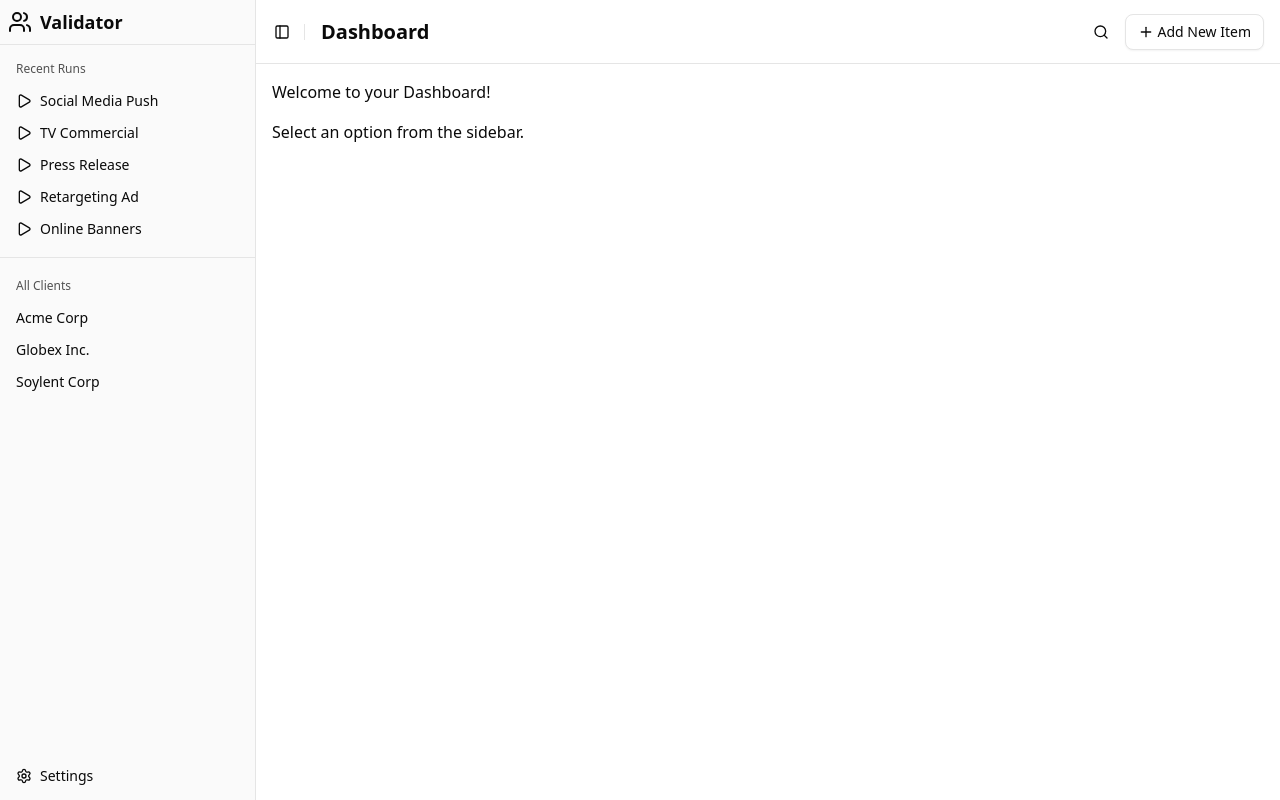
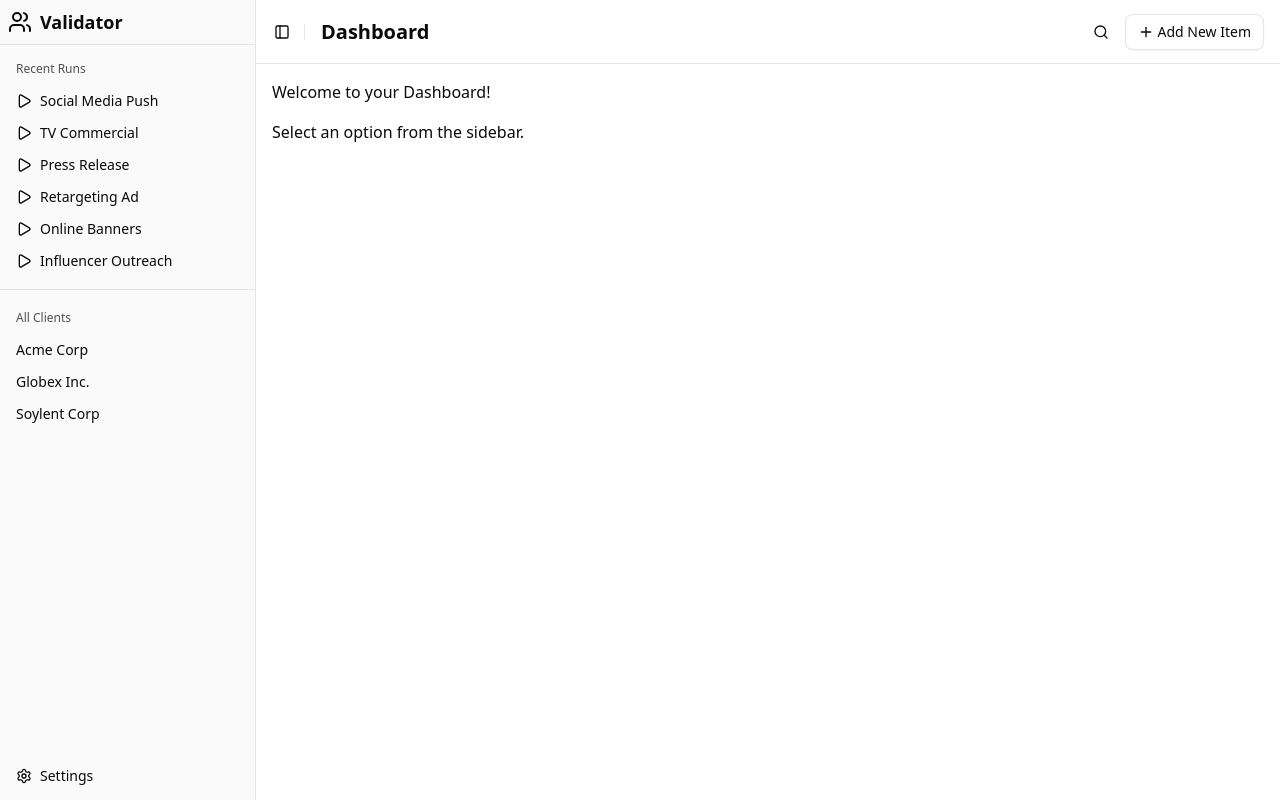
Before and after one commit to baucucu/validator-helper-nextjs, a Next.js app: page /dashboard in a window 1280 px wide. Built offline with nearby package versions, Linux system fonts and the light colour scheme.

Commit message:
Fix campaign ID association in dummy data for Influencer Outreach in AppSidebar. Ensure consistency in campaignId references across dummyRuns and dummyRecentRuns.

```diff
--- a/components/app-sidebar.jsx
+++ b/components/app-sidebar.jsx
@@ -49,7 +49,7 @@ const dummyRuns = {
     ],
     campaign2_1: [
         { id: 'run2_1_1', name: 'Press Release', campaignId: 'campaign2_1' },
-        { id: 'run2_1_2', name: 'Influencer Outreach', campaignId: 'run2_1_2' },
+        { id: 'run2_1_2', name: 'Influencer Outreach', campaignId: 'campaign2_1' },
     ],
     campaign3_1: [
         { id: 'run3_1_1', name: 'SEO Audit', campaignId: 'campaign3_1' },
@@ -70,6 +70,7 @@ const dummyRecentRuns = [
     { id: 'run2_1_1', name: 'Press Release', campaignId: 'campaign2_1' },
     { id: 'run1_2_1', name: 'Retargeting Ad', campaignId: 'campaign1_2' },
     { id: 'run3_3_1', name: 'Online Banners', campaignId: 'campaign3_3' },
+    { id: 'run2_1_2', name: 'Influencer Outreach', campaignId: 'campaign2_1' },
 ];
 
 export function AppSidebar() {
```
